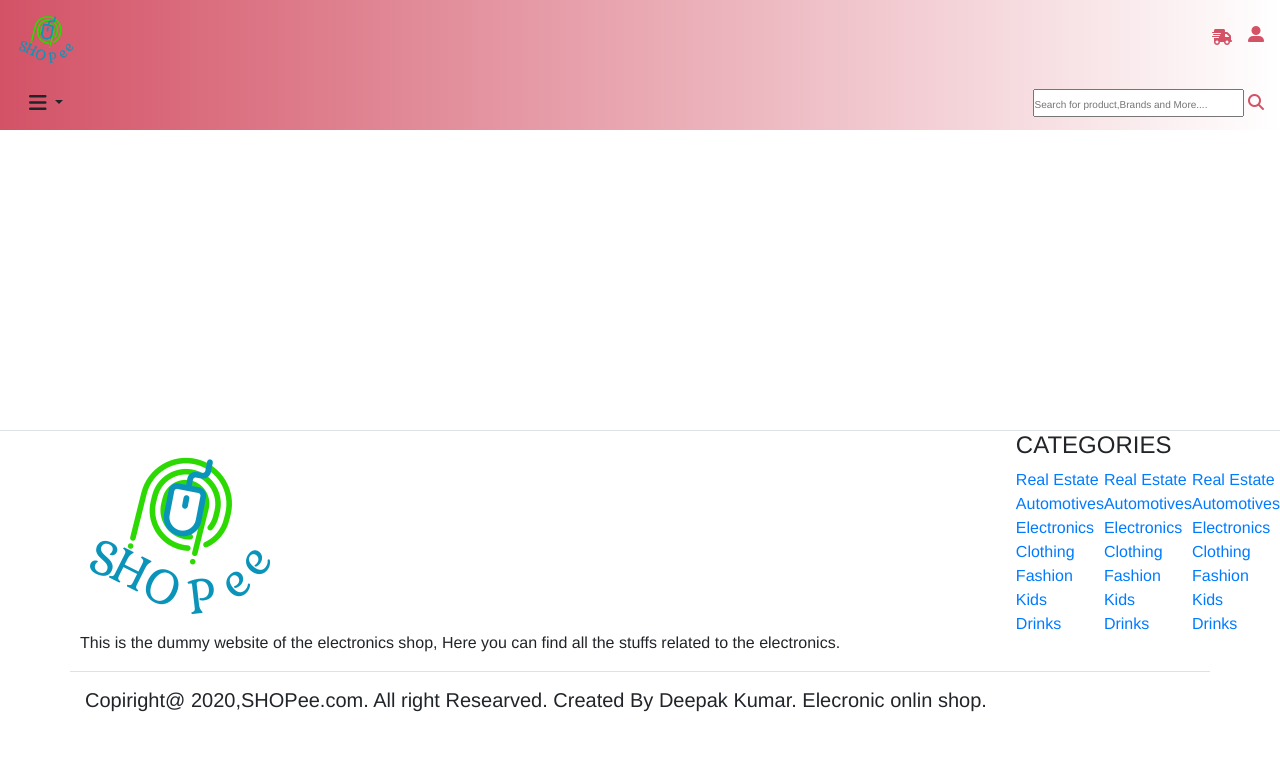
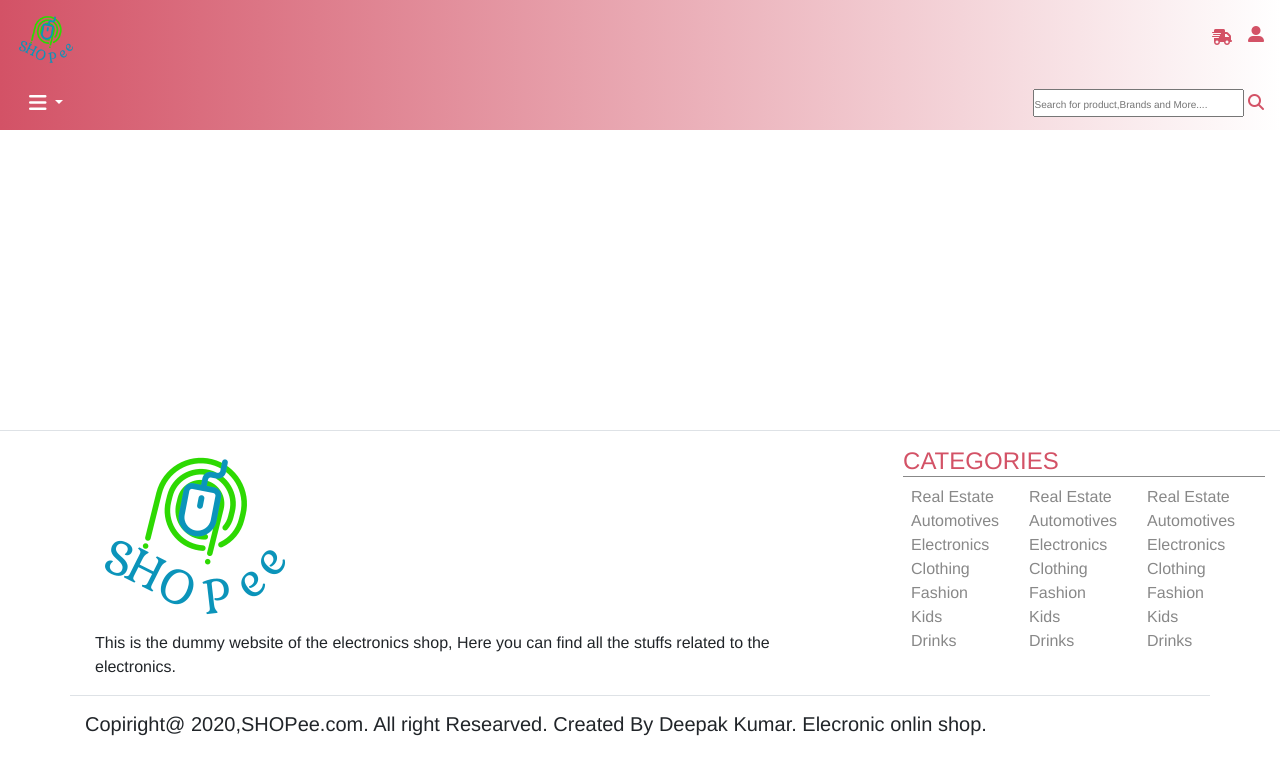
Before and after one commit to Deepakdanger/Online_market_SHOPee, a website: page index.html in a window 1280 px wide. Drawn offline with nearby package versions, Linux system fonts and the light colour scheme.

Commit message:
add syling of footer

```diff
--- a/index.html
+++ b/index.html
@@ -24,7 +24,7 @@
 
    <!-------   THE NAV BAR SECTION    ----------->
   <nav class="navbar nav-top">
-    <a class="link-logo" href="#"><img class="img-logo" src="./img/shopeelogo.PNG" alt="logo_Image"></a>
+    <a class="link-logo" href="#"><img class="img-logo text-white" src="./img/shopeelogo.PNG" alt="logo_Image"></a>
     <div>
       <a href="#"><i class="fas fa-shipping-fast da mr-3"></i></a>
       <a href="#"><i class="fas fa-user-alt da float-right "></i></a>
@@ -34,8 +34,8 @@
 
   <nav class="navbar nav-bottom">
     <div class="dropdown float-left">
-      <a class="btn dropdown-toggle" id="dropdownMenuButton" data-toggle="dropdown" aria-haspopup="true" aria-expanded="false">
-       <i class="fas fa-lg fa-bars"></i>
+      <a class="btn dropdown-toggle text-white" id="dropdownMenuButton" data-toggle="dropdown" aria-haspopup="true" aria-expanded="false">
+       <i class="fas fa-lg fa-bars text-white"></i>
       </a>
       <div class="dropdown-menu" aria-labelledby="dropdownMenuButton">
         <a class="dropdown-item" href="#">Action</a>
@@ -51,17 +51,17 @@
 
     <!-------   THE FOOTER SECTION    ----------->
   <footer class="footer border-top ">
-    <div class="foot-top d-flex">
-      <div class="foot-top1 ">
+    <div class="foot-top d-flex container-fluid">
+      <div class="foot-top1">
         <a class=" foot-top-dis" href="#"><img class="img-container" src="./img/shopeelogo.PNG" alt="logo_Image"></a>
         <p class="foot-top-dis">
           This is the dummy website of the electronics shop, Here you can find all the stuffs related to the
           electronics.
         </p>
       </div>
-      <div class="foot-top2">
+      <div class="foot-top2 mt-3 ">
          <h4 class="foot-top-head">CATEGORIES</h4>
-         <div class="foot-categories d-flex">
+         <div class="foot-categories ml-2">
            <div class="foot-categories1">
              <a class="foot-categories2" href="#">Real Estate</a><br>
              <a class="foot-categories2" href="#">Automotives</a><br>
--- a/style.css
+++ b/style.css
@@ -48,10 +48,6 @@ margin-top: 300px;
 width: 100%;
 }
 
-.foot-top1 {
-  width: 100%;
-}
-
 .foot-top-dis {
   margin-left: 5rem;
   margin-right: 5rem;
@@ -67,6 +63,29 @@ width: 100%;
 @media only screen and (min-width: 768px) {
   .foot-top2 {
     display: block;
+    width: 30%;
+  }
+
+  .foot-top-head {
+    border-bottom: 1px solid #888888;
+  }
+
+  .foot-categories {
+    display: grid;
+    grid-template-columns: auto auto auto;
+  }
+
+  .foot-categories1 a {
+    color: #888888;
+    text-decoration: none;
+  }
+
+  .foot-categories1 a:hover {
+    text-decoration: none;
+  }
+
+  .foot-top-head {
+    color: #d35266;
   }
 
 }
```
